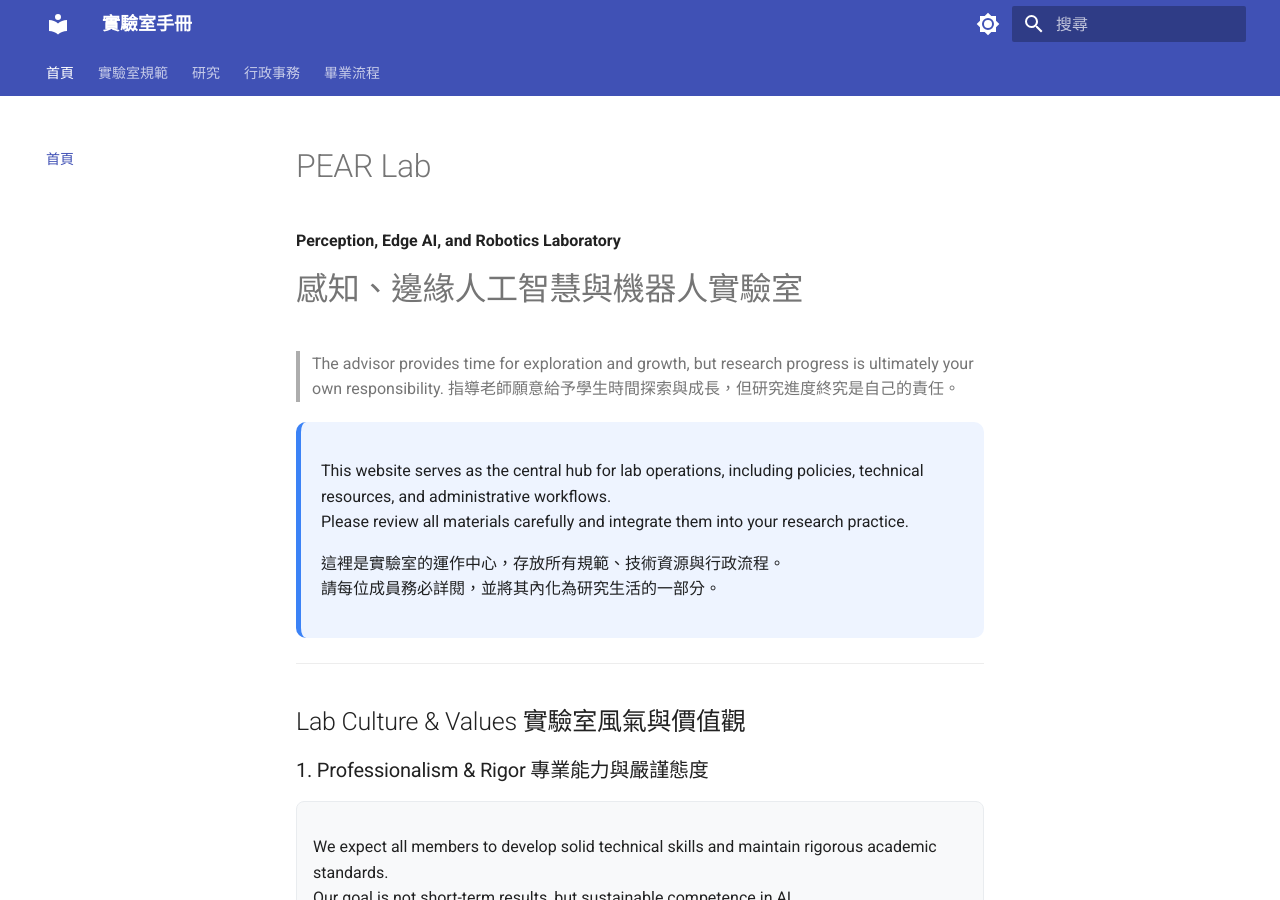
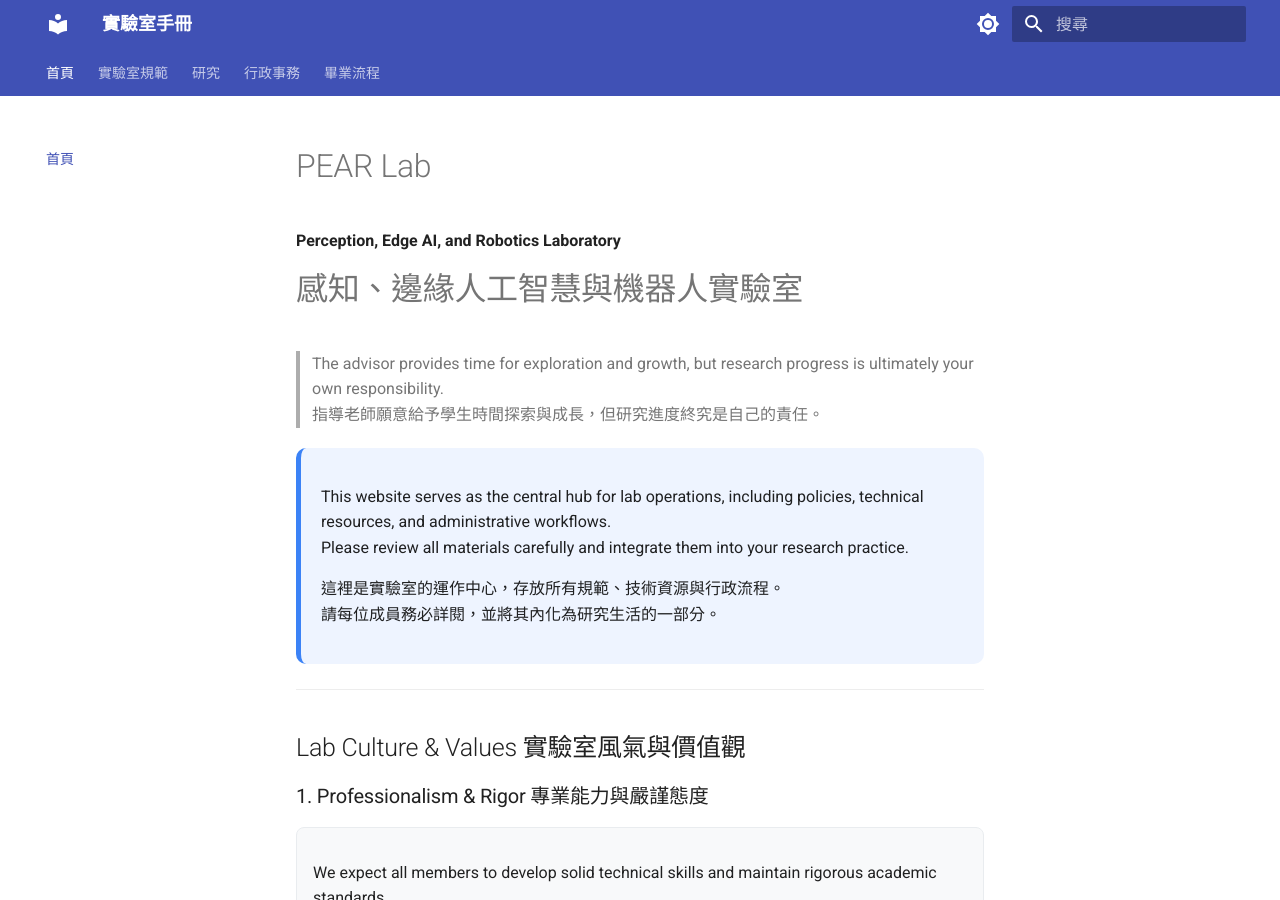
Before and after one commit to Ewz9/lab_handbook, an MkDocs documentation site: the page built from docs/index.md, in a window 1280 px wide and 900 px high. Built offline with MkDocs 1.6.1 and Material for MkDocs 9.7.7, drawn with Linux system fonts in a browser that asks for light colours.

```diff
--- a/docs/index.md
+++ b/docs/index.md
@@ -3,7 +3,7 @@
 
 # 感知、邊緣人工智慧與機器人實驗室
 
-> The advisor provides time for exploration and growth, but research progress is ultimately your own responsibility.
+> The advisor provides time for exploration and growth, but research progress is ultimately your own responsibility.<br>
 > 指導老師願意給予學生時間探索與成長，但研究進度終究是自己的責任。
 
 <div style="background-color:#eef4ff; padding:20px; border-radius:10px; margin:20px 0; border-left:5px solid #3b82f6;">
```
